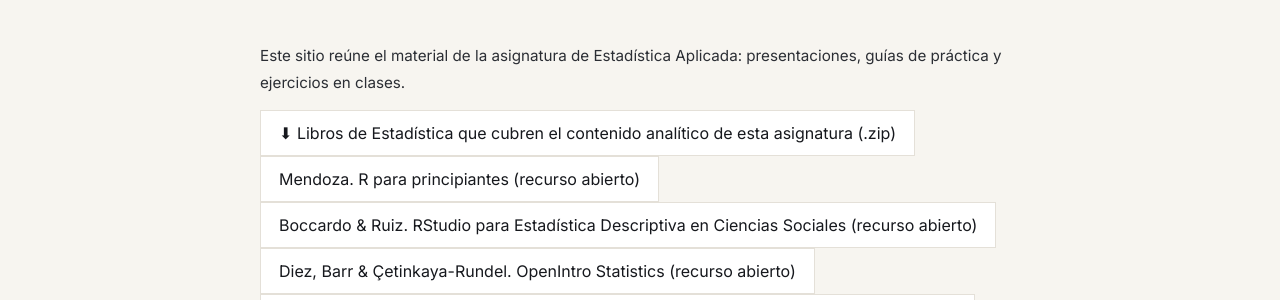
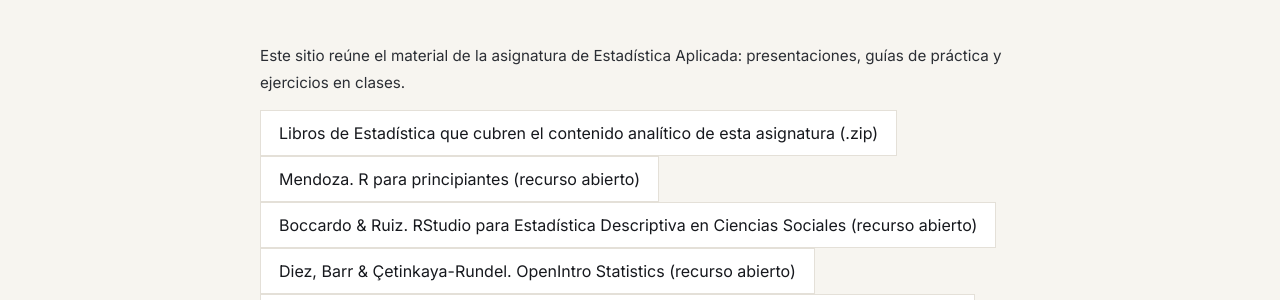
Before and after one commit to LFernandoEscobarC/estadistica, a Jekyll site: the page built from index.md, in a window 1280 px wide and 900 px high. Shown: the part 293-593 px from the top of the window. Built offline with Jekyll 4.4.1, drawn with Linux system fonts in a browser that asks for light colours.

Commit message:
Update index.md

```diff
--- a/index.md
+++ b/index.md
@@ -17,30 +17,42 @@ title: Temario
       de práctica y ejercicios en clases.
     </p>
     <p style="margin-top:14px;">
+      <div>
       <a class="card" style="display:inline-block; padding:12px 18px;"
          href="https://raw.githack.com/Lufesc/EstAplic2026/main/Material%20bibliogr%C3%A1fico.rar">
-         ⬇ Libros de Estadística que cubren el contenido analítico de esta asignatura (.zip)
+         Libros de Estadística que cubren el contenido analítico de esta asignatura (.zip)
       </a>
+        </div>
+    <div>
       <a class="card" style="display:inline-block; padding:12px 18px;"
          href="https://bookdown.org/jboscomendoza/r-principiantes4/">
          Mendoza. R para principiantes (recurso abierto)
       </a>
+      </div>
+    <div>
       <a class="card" style="display:inline-block; padding:12px 18px;"
          href="https://bookdown.org/gboccardo/manual-ED-UCH/">
          Boccardo & Ruiz. RStudio para Estadística Descriptiva en Ciencias Sociales (recurso abierto)
       </a>
+      </div>
+    <div>
       <a class="card" style="display:inline-block; padding:12px 18px;"
          href="https://openintrostat.github.io/oilabs-tidy/">
          Diez, Barr & Çetinkaya-Rundel. OpenIntro Statistics (recurso abierto)
       </a>
+      </div>
+    <div>
       <a class="card" style="display:inline-block; padding:12px 18px;"
          href="https://www.econometrics-with-r.org/index.html">
          Hanck, Arnold, Gerber & Schmelzer. Introduction to Econometrics with R (recurso abierto)
       </a>
+      </div>
+    <div>
       <a class="card" style="display:inline-block; padding:12px 18px;"
          href="https://otexts.com/fpp3/">
          Hyndman & Athanasopoulos. Forecasting: Principles and Practice (recurso abierto)
       </a>
+      </div>
     </p>
   </section>
 
```
